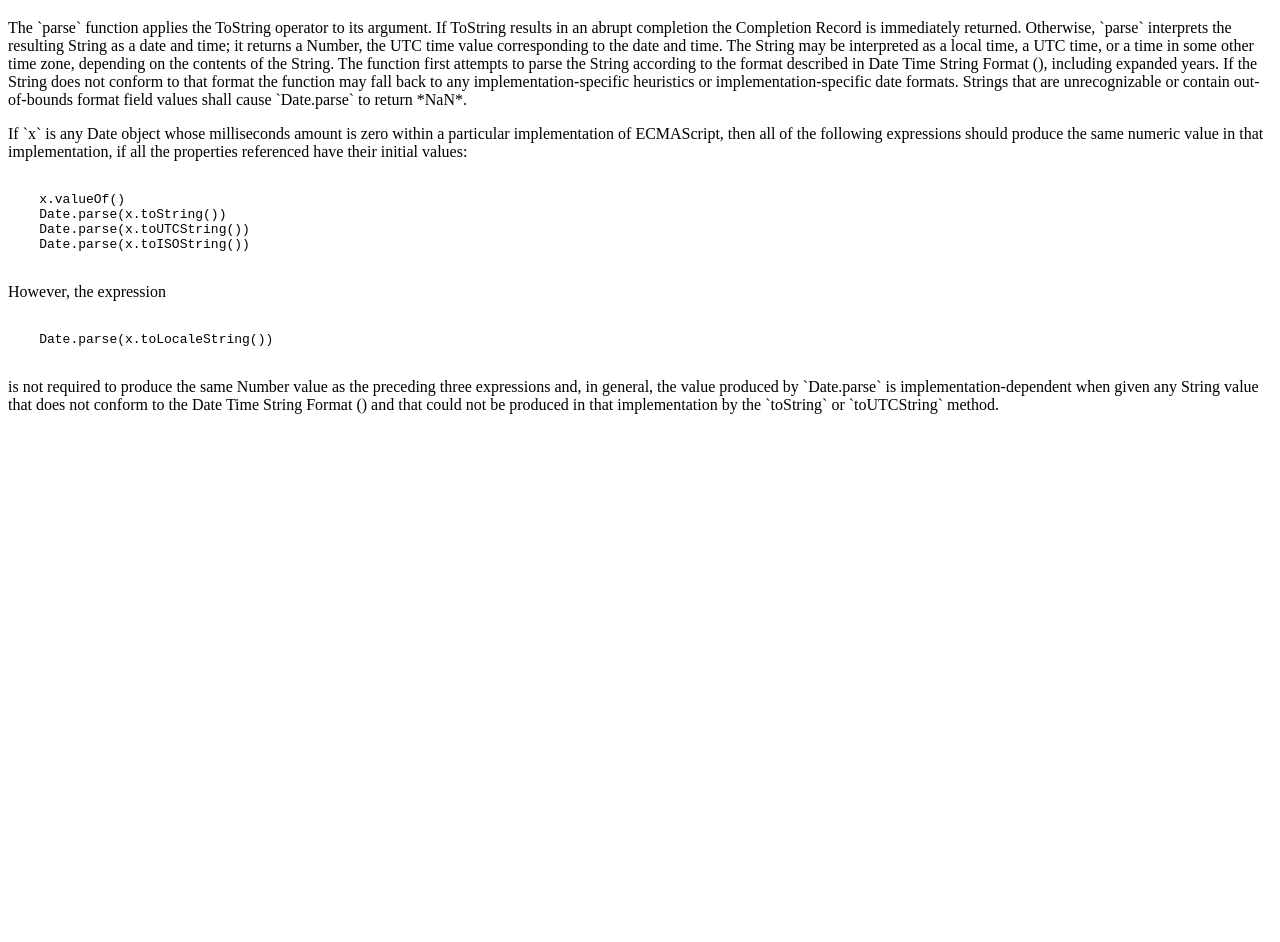
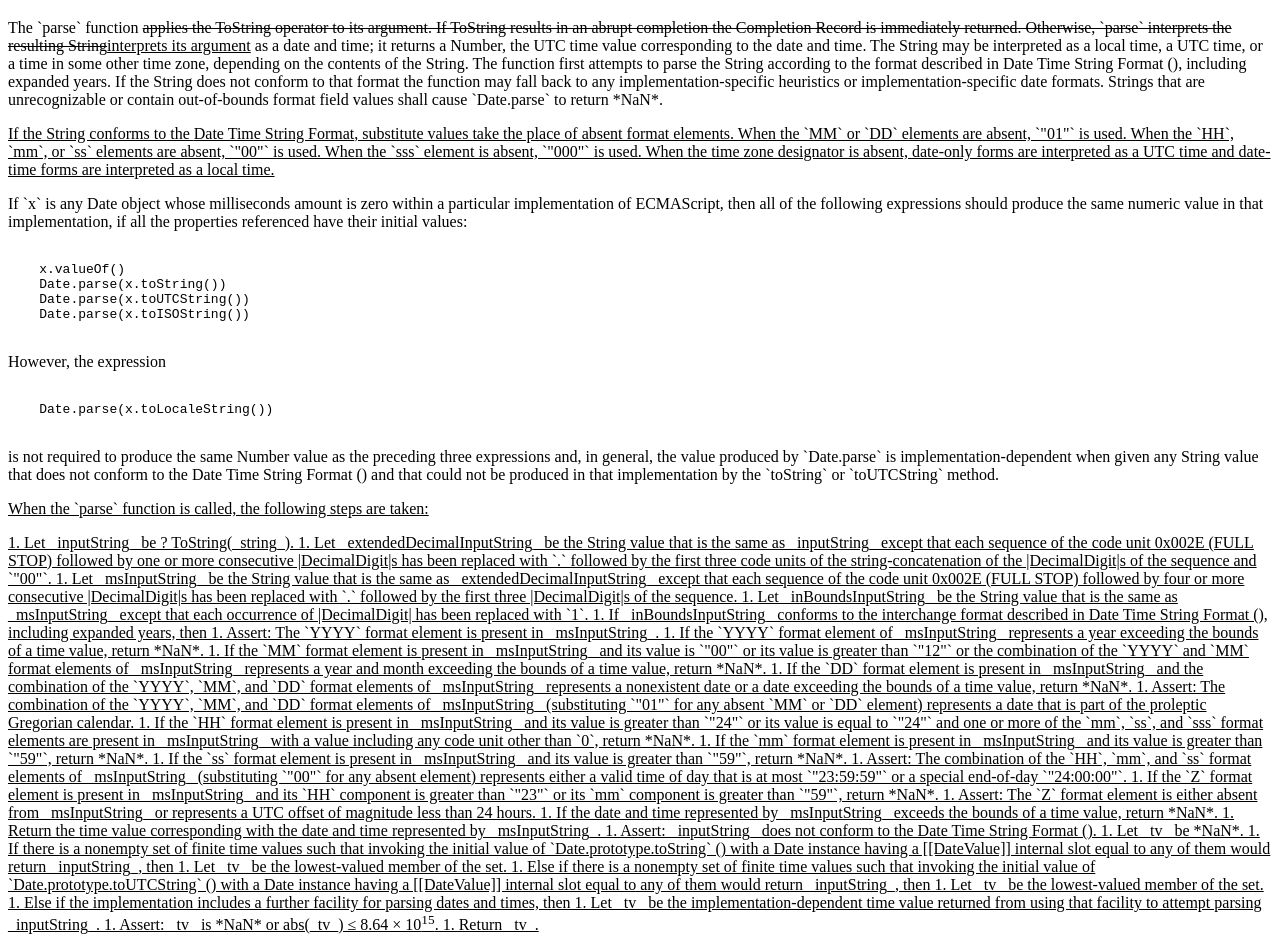
Before and after one commit to tc39/proposal-uniform-interchange-date-parsing, a website: page spec.emu.html in a window 1280 px wide. Shown: the part 149-1091 px from the top of the page. Before the commit the page ends 800 px from the top, so only its background shows below. Drawn offline with nearby package versions, Linux system fonts and the light colour scheme.

Commit message:
Modify prose and add algorithm
Ref https://github.com/tc39/ecma262/pull/1317

```diff
--- a/spec.emu.html
+++ b/spec.emu.html
@@ -12,7 +12,10 @@ contributors: Richard Gibson
 
 <emu-clause id="sec-date.parse">
   <h1>Date.parse ( _string_ )</h1>
-  <p>The `parse` function applies the ToString operator to its argument. If ToString results in an abrupt completion the Completion Record is immediately returned. Otherwise, `parse` interprets the resulting String as a date and time; it returns a Number, the UTC time value corresponding to the date and time. The String may be interpreted as a local time, a UTC time, or a time in some other time zone, depending on the contents of the String. The function first attempts to parse the String according to the format described in Date Time String Format (<emu-xref href="#sec-date-time-string-format"></emu-xref>), including expanded years. If the String does not conform to that format the function may fall back to any implementation-specific heuristics or implementation-specific date formats. Strings that are unrecognizable or contain out-of-bounds format field values shall cause `Date.parse` to return *NaN*.</p>
+  <p>The `parse` function <del>applies the ToString operator to its argument. If ToString results in an abrupt completion the Completion Record is immediately returned. Otherwise, `parse` interprets the resulting String</del><ins>interprets its argument</ins> as a date and time; it returns a Number, the UTC time value corresponding to the date and time. The String may be interpreted as a local time, a UTC time, or a time in some other time zone, depending on the contents of the String. The function first attempts to parse the String according to the format described in Date Time String Format (<emu-xref href="#sec-date-time-string-format"></emu-xref>), including expanded years. If the String does not conform to that format the function may fall back to any implementation-specific heuristics or implementation-specific date formats. Strings that are unrecognizable or contain out-of-bounds format field values shall cause `Date.parse` to return *NaN*.</p>
+  <ins class="block">
+  <p>If the String conforms to the <emu-xref href="#sec-date-time-string-format">Date Time String Format</emu-xref>, substitute values take the place of absent format elements. When the `MM` or `DD` elements are absent, `"01"` is used. When the `HH`, `mm`, or `ss` elements are absent, `"00"` is used. When the `sss` element is absent, `"000"` is used. When the time zone designator is absent, date-only forms are interpreted as a UTC time and date-time forms are interpreted as a local time.</p>
+  </ins>
   <p>If `x` is any Date object whose milliseconds amount is zero within a particular implementation of ECMAScript, then all of the following expressions should produce the same numeric value in that implementation, if all the properties referenced have their initial values:</p>
   <pre><code class="javascript">
     x.valueOf()
@@ -25,4 +28,37 @@ contributors: Richard Gibson
     Date.parse(x.toLocaleString())
   </code></pre>
   <p>is not required to produce the same Number value as the preceding three expressions and, in general, the value produced by `Date.parse` is implementation-dependent when given any String value that does not conform to the Date Time String Format (<emu-xref href="#sec-date-time-string-format"></emu-xref>) and that could not be produced in that implementation by the `toString` or `toUTCString` method.</p>
+  <ins class="block">
+  <p>When the `parse` function is called, the following steps are taken:</p>
+  <emu-alg>
+    1. Let _inputString_ be ? ToString(_string_).
+    1. Let _extendedDecimalInputString_ be the String value that is the same as _inputString_ except that each sequence of the code unit 0x002E (FULL STOP) followed by one or more consecutive |DecimalDigit|s has been replaced with `.` followed by the first three code units of the string-concatenation of the |DecimalDigit|s of the sequence and `"00"`.
+    1. Let _msInputString_ be the String value that is the same as _extendedDecimalInputString_ except that each sequence of the code unit 0x002E (FULL STOP) followed by four or more consecutive |DecimalDigit|s has been replaced with `.` followed by the first three |DecimalDigit|s of the sequence.
+    1. Let _inBoundsInputString_ be the String value that is the same as _msInputString_ except that each occurrence of |DecimalDigit| has been replaced with `1`.
+    1. If _inBoundsInputString_ conforms to the interchange format described in Date Time String Format (<emu-xref href="#sec-date-time-string-format"></emu-xref>), including expanded years, then
+      1. Assert: The `YYYY` format element is present in _msInputString_.
+      1. If the `YYYY` format element of _msInputString_ represents a year exceeding the bounds of a time value, return *NaN*.
+      1. If the `MM` format element is present in _msInputString_ and its value is `"00"` or its value is greater than `"12"` or the combination of the `YYYY` and `MM` format elements of _msInputString_ represents a year and month exceeding the bounds of a time value, return *NaN*.
+      1. If the `DD` format element is present in _msInputString_ and the combination of the `YYYY`, `MM`, and `DD` format elements of _msInputString_ represents a nonexistent date or a date exceeding the bounds of a time value, return *NaN*.
+      1. Assert: The combination of the `YYYY`, `MM`, and `DD` format elements of _msInputString_ (substituting `"01"` for any absent `MM` or `DD` element) represents a date that is part of the proleptic Gregorian calendar.
+      1. If the `HH` format element is present in _msInputString_ and its value is greater than `"24"` or its value is equal to `"24"` and one or more of the `mm`, `ss`, and `sss` format elements are present in _msInputString_ with a value including any code unit other than `0`, return *NaN*.
+      1. If the `mm` format element is present in _msInputString_ and its value is greater than `"59"`, return *NaN*.
+      1. If the `ss` format element is present in _msInputString_ and its value is greater than `"59"`, return *NaN*.
+      1. Assert: The combination of the `HH`, `mm`, and `ss` format elements of _msInputString_ (substituting `"00"` for any absent element) represents either a valid time of day that is at most `"23:59:59"` or a special end-of-day `"24:00:00"`.
+      1. If the `Z` format element is present in _msInputString_ and its `HH` component is greater than `"23"` or its `mm` component is greater than `"59"`, return *NaN*.
+      1. Assert: The `Z` format element is either absent from _msInputString_ or represents a UTC offset of magnitude less than 24 hours.
+      1. If the date and time represented by _msInputString_ exceeds the bounds of a time value, return *NaN*.
+      1. Return the time value corresponding with the date and time represented by _msInputString_.
+    1. Assert: _inputString_ does not conform to the Date Time String Format (<emu-xref href="#sec-date-time-string-format"></emu-xref>).
+    1. Let _tv_ be *NaN*.
+    1. If there is a nonempty set of finite time values such that invoking the initial value of `Date.prototype.toString` (<emu-xref href="#sec-date.prototype.tostring"></emu-xref>) with a Date instance having a [[DateValue]] internal slot equal to any of them would return _inputString_, then
+      1. Let _tv_ be the lowest-valued member of the set.
+    1. Else if there is a nonempty set of finite time values such that invoking the initial value of `Date.prototype.toUTCString` (<emu-xref href="#sec-date.prototype.toutcstring"></emu-xref>) with a Date instance having a [[DateValue]] internal slot equal to any of them would return _inputString_, then
+      1. Let _tv_ be the lowest-valued member of the set.
+    1. Else if the implementation includes a further facility for parsing dates and times, then
+      1. Let _tv_ be the implementation-dependent time value returned from using that facility to attempt parsing _inputString_.
+    1. Assert: _tv_ is *NaN* or abs(_tv_) &le; 8.64 &times; 10<sup>15</sup>.
+    1. Return _tv_.
+  </emu-alg>
+  </ins>
 </emu-clause>
```
